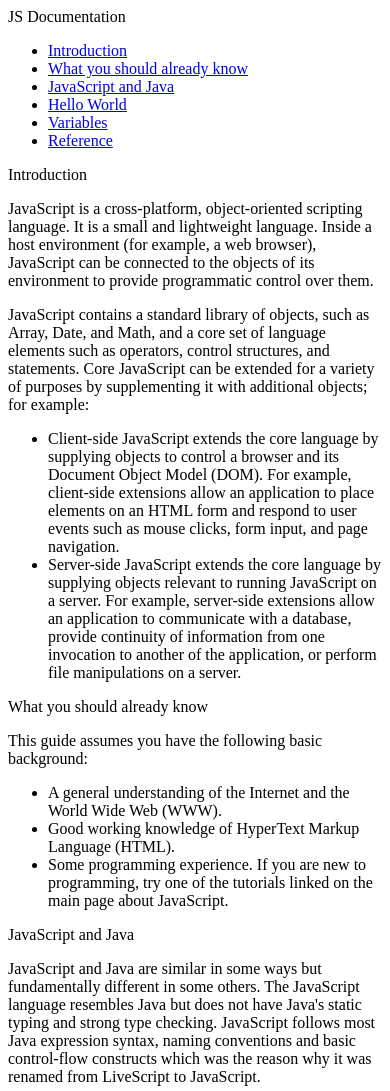
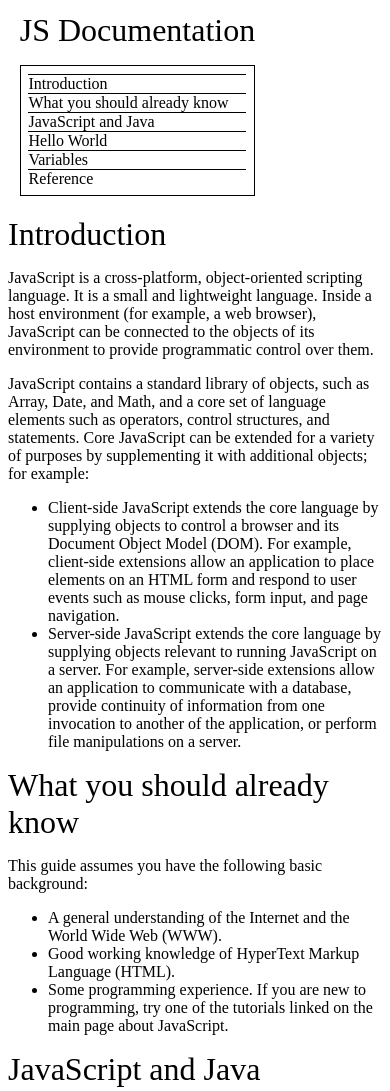
Before and after one commit to WilAm1/technical-documentation-page, a plain HTML site: page index.html in a window 390 px wide. Shown: the top 1091 px of the page. Drawn offline with Linux system fonts and the light colour scheme.

Commit message:
Add preliminary styles

```diff
--- a/index.html
+++ b/index.html
@@ -3,6 +3,7 @@
 
 <head>
     <meta charset="UTF-8">
+    <link rel="stylesheet" href="styles.css">
     <meta http-equiv="X-UA-Compatible" content="IE=edge">
     <meta name="viewport" content="width=device-width, initial-scale=1.0">
     <title>Sample Technical Page</title>
@@ -11,7 +12,9 @@
 <body>
     <main id="main-doc" class="main">
         <nav id="nav-bar" class="nav-bar">
-            <header class="nav-bar-header">JS Documentation</header>
+            <header class="nav-bar-header">
+                JS Documentation
+            </header>
             <ul>
                 <li><a href="#introduction">Introduction</a></li>
                 <li><a href="#what-you-should-already-know">What you should already know</a></li>
--- a/styles.css
+++ b/styles.css
@@ -0,0 +1,48 @@
+nav {
+    position: fixed;
+    top: 0;
+    left: 2vw;
+}
+
+nav ul {
+    border: solid 1px black;
+    height: 10%;
+    overflow-y: visible;
+    overflow-x: auto;
+    padding: 2vw;
+}
+
+nav li {
+    list-style: none;
+    border-top: solid black 1px;
+}
+
+nav a {
+    color: black;
+    text-decoration: none;
+}
+
+nav a:hover {
+    text-decoration: underline;
+    color: blueviolet;
+}
+
+section {
+    margin-left: 30vw;
+}
+
+header {
+    font-size: 2em;
+}
+
+@media screen and (max-width: 800px) {
+    nav {
+        padding: 1vw;
+        margin: 0 auto;
+        display: inline-block;
+        position: relative;
+    }
+    section {
+        margin: auto;
+    }
+}
```
